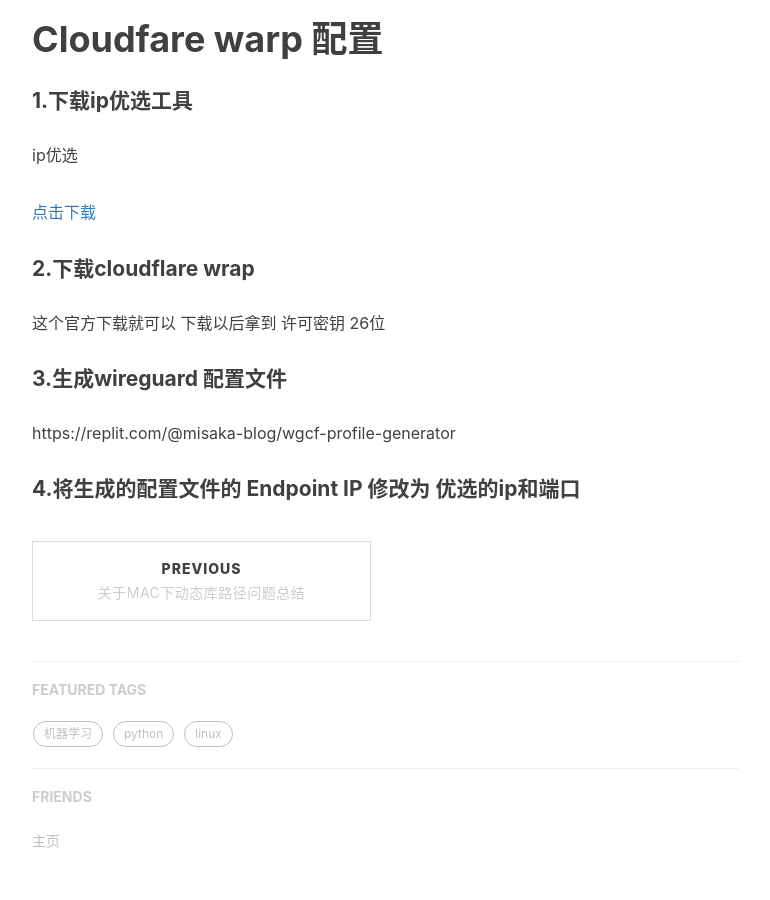
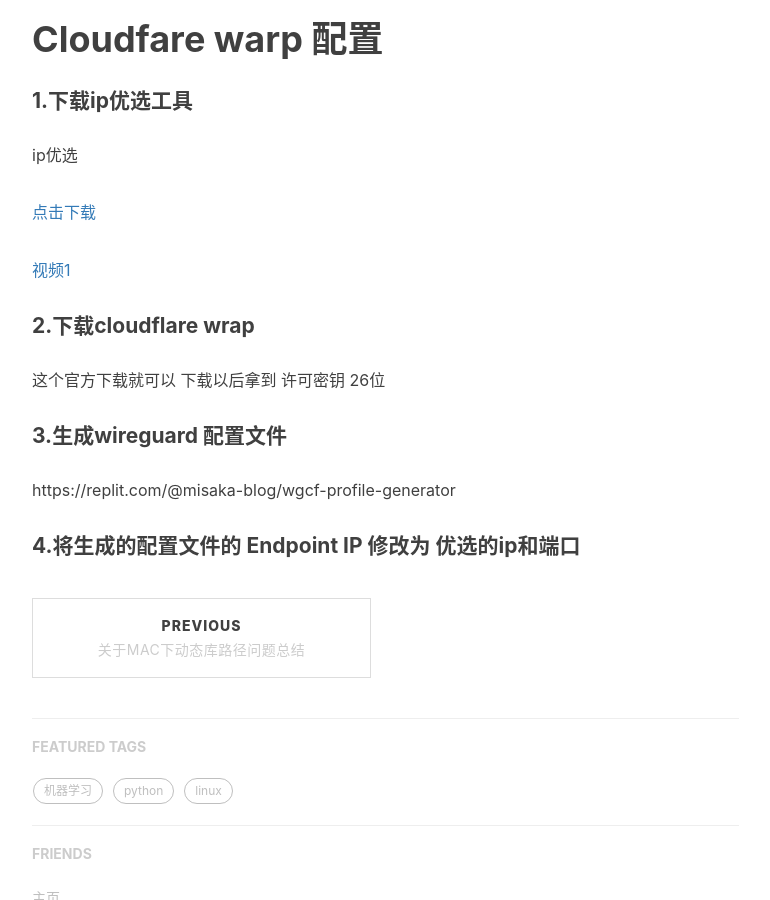
Before and after one commit to kingask/kingask.github.io, a Jekyll site: the page built from _posts/2023-10-20-cloudflare-warp.markdown, in a window 1280 px wide and 900 px high, scrolled down 487 px. Shown: the whole window, without its empty margins (233-1003 px from the left). Built offline with Jekyll 4.4.1, drawn with Linux system fonts in a browser that asks for light colours; nearby versions of some CDN libraries; comment, search, counter and statistics services are not loaded.

Commit message:
modified:   _posts/2023-10-20-cloudflare-warp.markdown

```diff
--- a/_posts/2023-10-20-cloudflare-warp.markdown
+++ b/_posts/2023-10-20-cloudflare-warp.markdown
@@ -21,6 +21,8 @@
 
 [点击下载](https://dl.fuluping.com/warp.rar)
 
+[视频1](https://dl.fuluping.com/1.mp4)
+
 
 
 #### 2.下载cloudflare wrap
```
